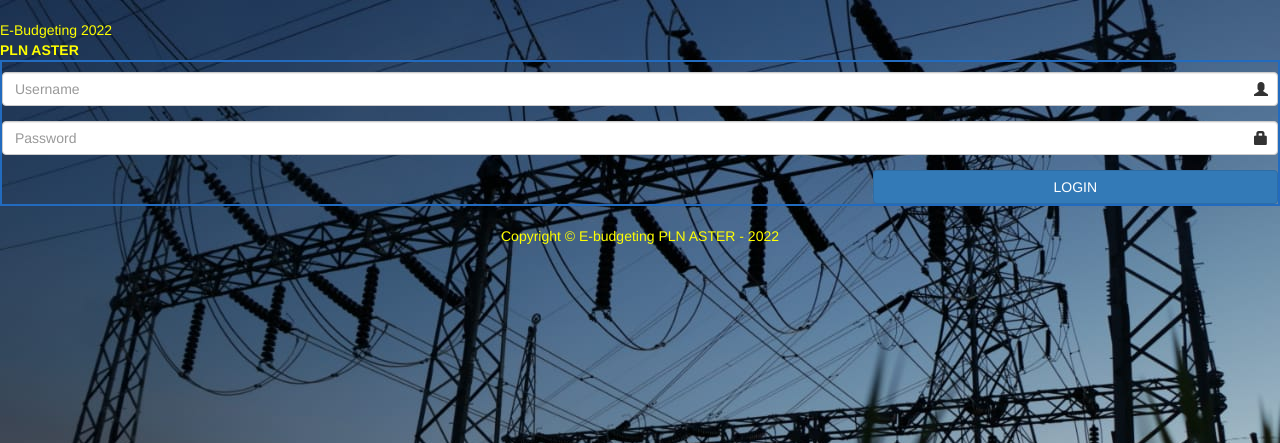
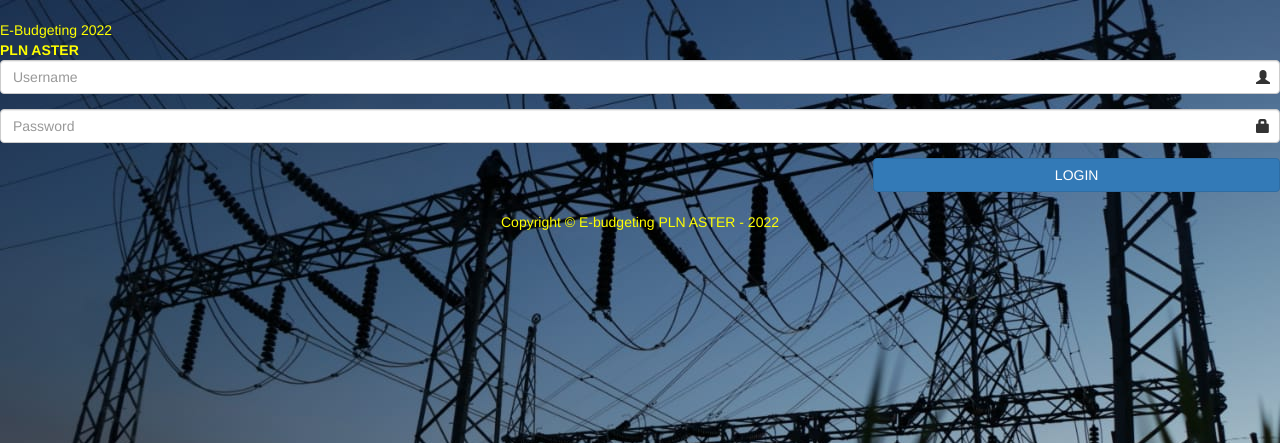
Before and after one commit to ClarissaPA3/ASTER, a CodeIgniter app: page /database/index.php/login/index in a window 1280 px wide. Shown: the top 443 px of the page. Run offline with CodeIgniter, Linux system fonts and the light colour scheme; some libraries are stand-ins or nearby versions.

Commit message:
Update login.php

```diff
--- a/EBudgeting/application/views/login/login.php
+++ b/EBudgeting/application/views/login/login.php
@@ -71,8 +71,7 @@
     </div>
     <div id="tampilalert"></div>
     <!-- /.login-logo -->
-    <div class="login-box-body" style="border:2px solid #226bbf;">
-      <p class="login-box-msg" style="font-size:16px;"></p>
+
       <form action="<?= base_url('C_login/authentikasi_admin'); ?>" method="POST">
         <div class="form-group has-feedback">
           <input type="text" class="form-control" placeholder="Username" id="user" name="user" required="required" autocomplete="off">
```
